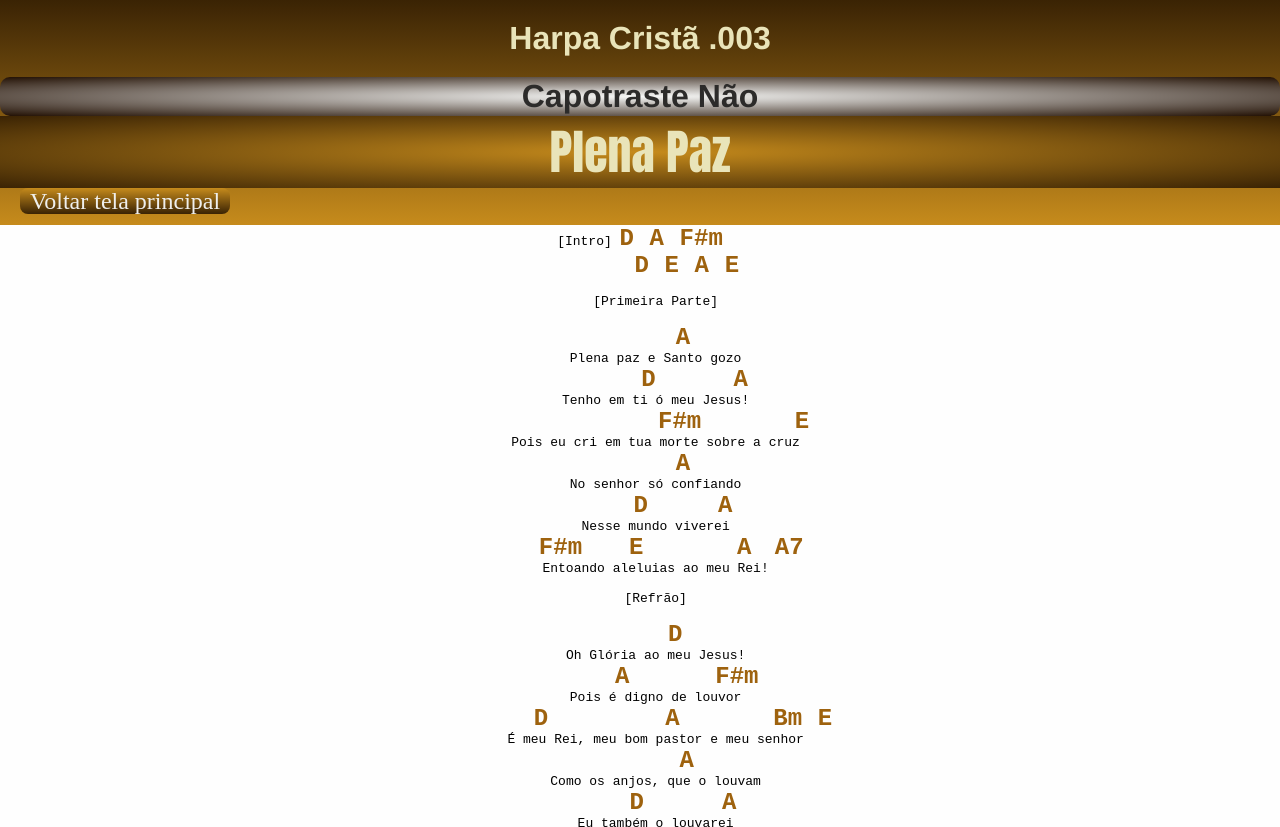
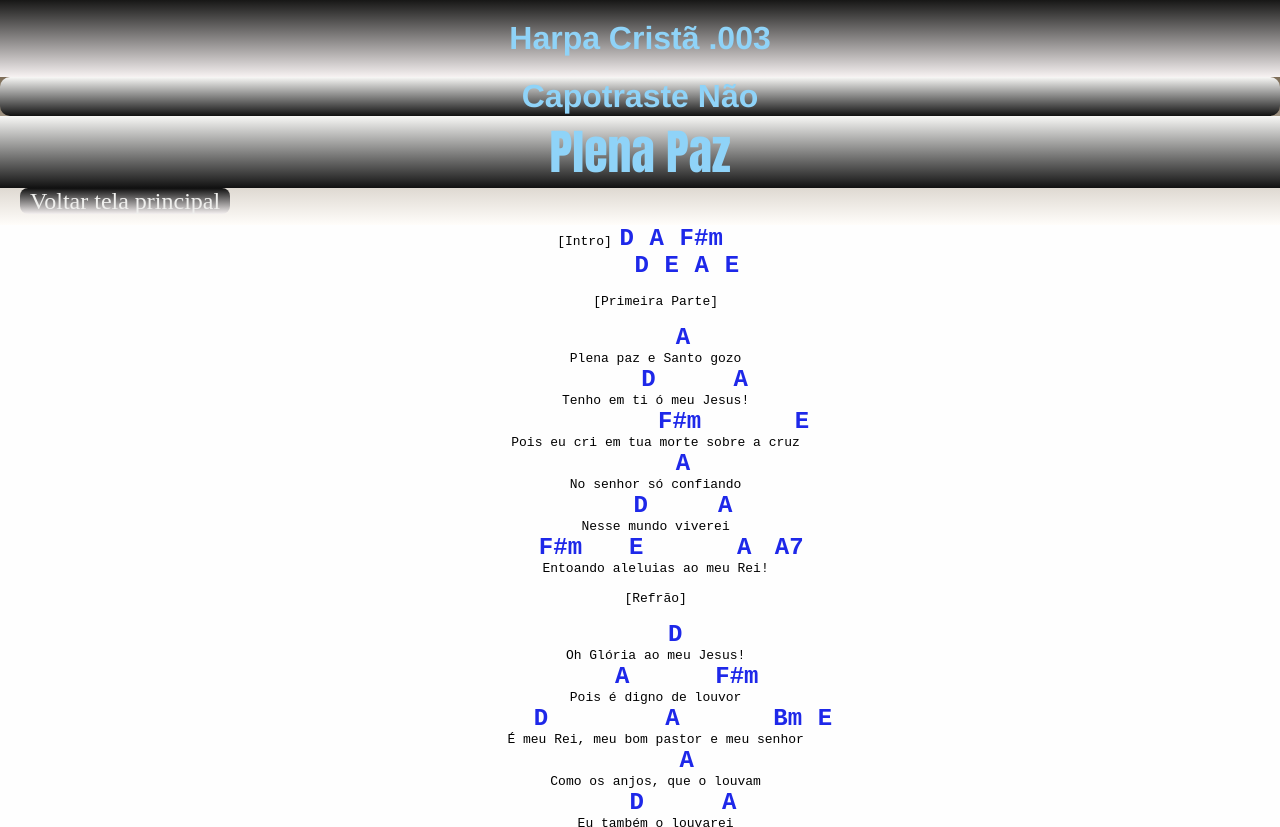
Before and after one commit to Regisrib/harpa-crista-sifras2, a plain HTML site: page plenapaz.html in a window 1280 px wide. Shown: the top 827 px of the page. Drawn offline with Linux system fonts and the light colour scheme.

Commit message:
mudando cores e leyout

```diff
--- a/estilo/harpa.css
+++ b/estilo/harpa.css
@@ -11,7 +11,7 @@ html,body {
 
 b {
     font-size: 1.5rem;
-    color: rgb(158, 98, 14);
+    color: rgb(30, 40, 233);
 }
 
 p {
@@ -22,14 +22,14 @@ p {
 
 header {
     width: 100vw;
-    background:linear-gradient(rgb(58, 35, 4), rgb(198, 139, 28));
-    color:  rgb(219, 204, 67);
+    background:linear-gradient(rgb(58, 35, 4), rgb(255, 253, 250));
+    color:  rgb(27, 27, 25);
     padding-bottom: 10px;
 }
 
 header > a {
-    background:linear-gradient(rgb(198, 139, 28),rgb(58, 35, 4));
-    color:  rgb(219, 204, 67);
+    background:linear-gradient(rgb(14, 14, 14), rgb(244, 240, 240));
+    color: rgb(143, 211, 248);;
     text-align: left;
     border-radius: 8px;
     padding:0cqi 10px;
@@ -41,7 +41,8 @@ header > h1 {
     text-align: center;
     font-size: 2rem;
     font-family: 'Franklin Gothic Medium', 'Arial Narrow', Arial, sans-serif;
-    color:  rgb(233, 228, 185);
+    background:linear-gradient(rgb(23, 23, 22), rgb(247, 242, 242));
+    color: rgb(143, 211, 248);
 }
 
 header > h3 {
@@ -52,8 +53,8 @@ header > h3 {
     padding:1px 20px;
     text-align:center;
     font-size: 2rem;
-    color: rgb(44, 43, 42);
-    background:radial-gradient(rgb(247, 248, 247),rgb(34, 16, 3));
+    background:linear-gradient(rgb(248, 248, 246), rgb(17, 17, 17));
+    color: rgb(143, 211, 248);
 }
 
 
@@ -63,8 +64,8 @@ header  > p {
     font-family:Impact, Haettenschweiler, 'Arial Narrow Bold', sans-serif;
     text-align: center;
     margin: auto;
-    background:radial-gradient(rgb(198, 139, 28),rgb(58, 35, 4));
-    color: rgb(233, 228, 185) ;
+    background:linear-gradient(rgb(248, 248, 246), rgb(17, 17, 17));
+    color: rgb(143, 211, 248);
 
 
 
@@ -75,6 +76,11 @@ header > a {
     color:  rgb(239, 239, 237);
     text-decoration: none;
     font-size: 1.5rem;
+   }
+
+   a:hover {
+    color: rgb(117, 229, 246);
+    background:linear-gradient(rgb(252, 247, 247), rgb(14, 13, 13));
    }
 
 body {
@@ -100,17 +106,14 @@ main > b {
 }
 
 footer  {
-    margin: 0px;
-    padding: 20px;
-
-    background:linear-gradient(rgb(198, 139, 28),rgb(58, 35, 4) );
+      padding: 10px;
+    background:linear-gradient(rgb(248, 248, 246), rgb(17, 17, 17));
+    color: rgb(143, 211, 248);
 }
 
 footer > p {
-    background:linear-gradient(  rgb(198, 139, 28),rgb(58, 35, 4));
-    color:  rgb(219, 204, 67);
+    color: rgb(143, 211, 248);
     border-radius: 10px 10px 0px 0px;
     text-align: center;
-    padding: 10px;
     font-size: 1.5rem;
 }
--- a/estilo/style.css
+++ b/estilo/style.css
@@ -6,21 +6,28 @@
 
 }
 
-body {
-    background:radial-gradient(rgb(58, 35, 4), rgb(198, 139, 28));
+body. {
+
+
+}
+
+header {
+    box-shadow: 2px 1px 25px rgba(0, 0, 0, 0.551);
 }
 
 header > h1 {
-    background:linear-gradient(rgb(58, 35, 4), rgb(198, 139, 28));
-    color:  rgb(219, 204, 67);
+    background:linear-gradient(rgb(248, 248, 246), rgb(17, 17, 17));
+    color: rgb(143, 211, 248);
     margin: auto;
     text-align: center;
+    padding: 30px;
 }
 
 h1.b1 {
-    background:radial-gradient(rgb(58, 35, 4), rgb(198, 139, 28));
-    color:  rgb(219, 204, 67);
+    background:linear-gradient(rgb(248, 248, 246), rgb(17, 17, 17));
+    color:  rgb(118, 193, 250);
     padding:10px;
+    box-shadow: 1px 8px 5px 0px rgba(0, 0, 0, 0.301);
     border-radius: 10px;
     text-align: center;
     margin: auto;
@@ -30,37 +37,38 @@ ul {
     margin-left: 160px;
     padding:10px;
     margin: auto;
-
-}
+    }
 
 
 a, li {
-    padding: 8, 0. 8. 0;
-    color: rgb(218, 223, 112);
+    color: black;
     text-decoration: none;
     font-size: 1.5rem;
     list-style-type: none;
 
 }
 
+a:hover {
+    color: rgb(143, 211, 248);
+}
+
  main {
-    background:radial-gradient(rgb(109, 70, 19), rgb(184, 123, 9));
-    color:  rgb(228, 222, 173);
+    background-color: white;
+    color:  rgb(244, 232, 125);
     width: 400px;
     margin: auto;
     align-items: center;
     border-radius: 10px;
-    box-shadow:1px, 2px,  6px, 5px black;
-
+    box-shadow:1px 5px  10px 0px rgba(0, 0, 0, 0.367);
 }
 
 footer {
-    background:linear-gradient(  rgb(198, 139, 28),rgb(58, 35, 4));
-    color:  rgb(219, 204, 67);
+    background:linear-gradient(rgb(248, 248, 246), rgb(17, 17, 17));
+    color: rgb(143, 211, 248);
     border-radius: 10px 10px 0px 0px;
     text-align: center;
     padding: 10px;
     font-size: 1.5rem;
 
 
-}
+}1
```
Also changed, not shown: index.html (+4 -1 lines), 1 other file.
